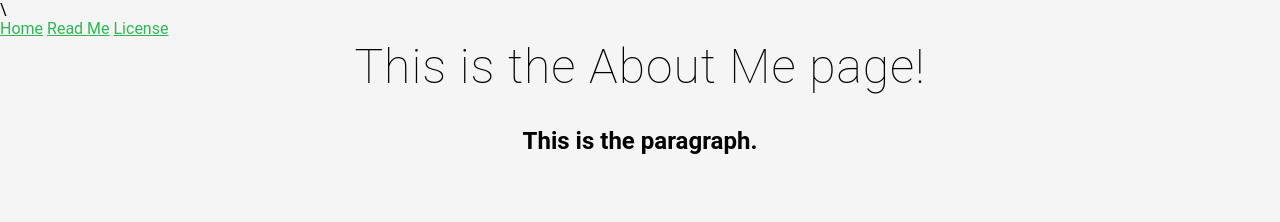
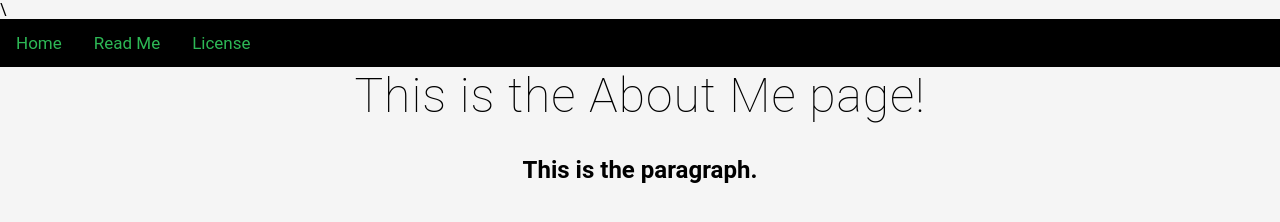
Before and after one commit to kameronhenry/First-Website, a plain HTML site: page About.html in a window 1280 px wide. Drawn offline with Linux system fonts and the light colour scheme.

Commit message:
Update app.css

```diff
--- a/app.css
+++ b/app.css
@@ -274,3 +274,31 @@ html, body {
 #slide {
     display: flex;
 }
+
+.topnav {
+    background-color: black;
+    overflow: hidden;
+}
+
+
+.topnav a {
+        float: left;
+        display: block;
+        color: #f2f2f2;
+        text-align: center;
+        padding: 14px 16px;
+        text-decoration: none;
+        font-size: 17px;
+    }
+
+
+.topnav a:hover {
+            background-color: #ddd;
+            color: black;
+        }
+
+
+.topnav a.active {
+            background-color: #4CAF50;
+            color: white;
+        }
```
